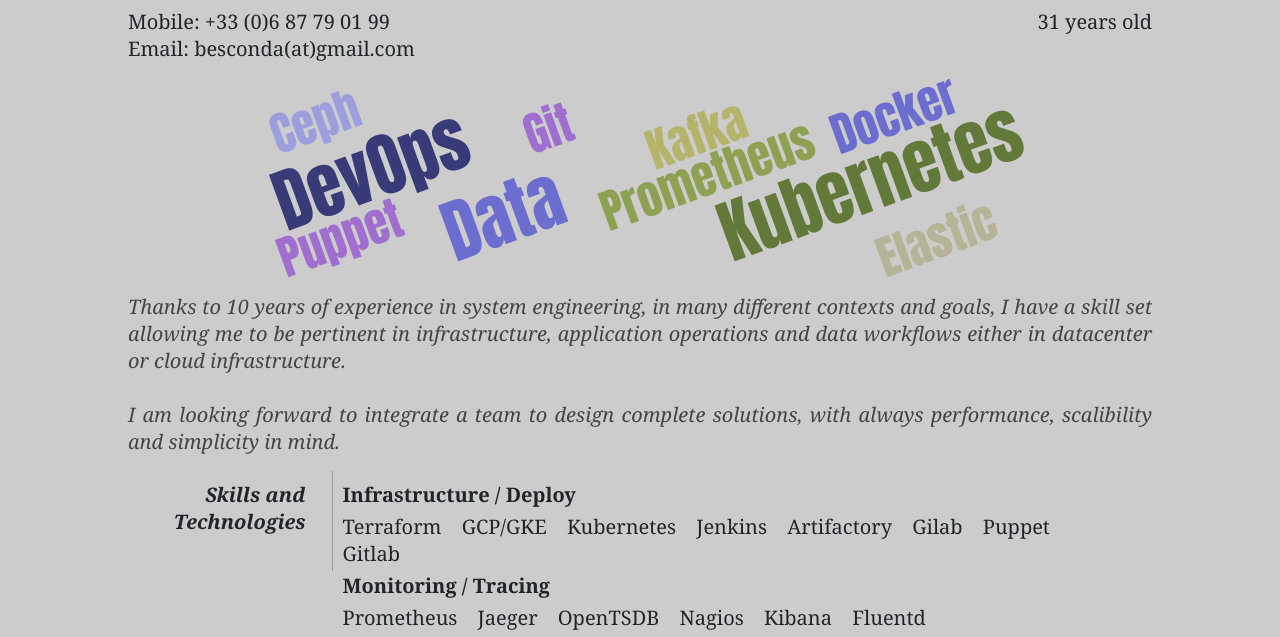
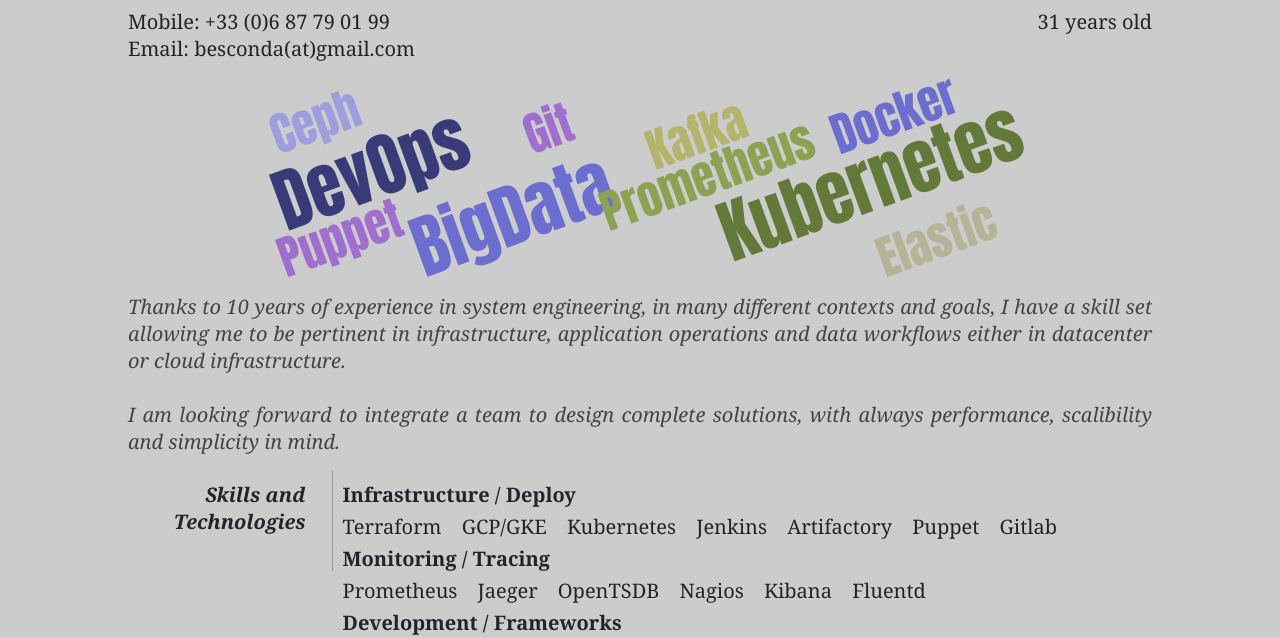
Before and after one commit to redref/self-resume, a plain HTML site: page en.html in a window 1280 px wide. Shown: the part 165-802 px from the top of the page. Drawn offline with nearby package versions, Linux system fonts and the light colour scheme.

Commit message:
Fix duplicate

```diff
--- a/en.html
+++ b/en.html
@@ -41,7 +41,7 @@
                 <g>
                     <!-- Main -->
                     <text transform="translate(20,100)rotate(-20)" style="font-size: 45px; fill: rgb(57, 59, 121);">DevOps</text>
-                    <text transform="translate(130,120)rotate(-20)" style="font-size: 45px; fill: rgb(107, 110, 207);">Data</text>
+                    <text transform="translate(110,130)rotate(-20)" style="font-size: 45px; fill: rgb(107, 110, 207);">BigData</text>
                     <text transform="translate(310,120)rotate(-20)" style="font-size: 45px; fill: rgb(99, 121, 57);">Kubernetes</text>
 
                     <!-- Secondaires -->
@@ -75,7 +75,6 @@
                         <span>Kubernetes</span>
                         <span>Jenkins</span>
                         <span>Artifactory</span>
-                        <span>Gilab</span>
                         <span>Puppet</span>
                         <span>Gitlab</span>
                     </div>
```
Also changed, not shown: index.html (+0 -1 lines), 2 other files.
